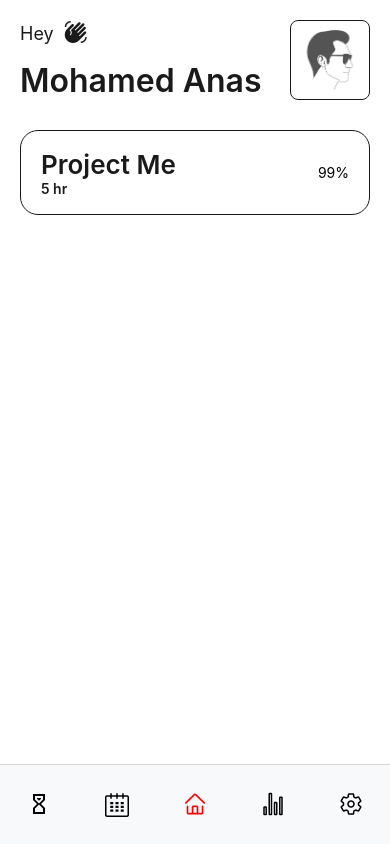
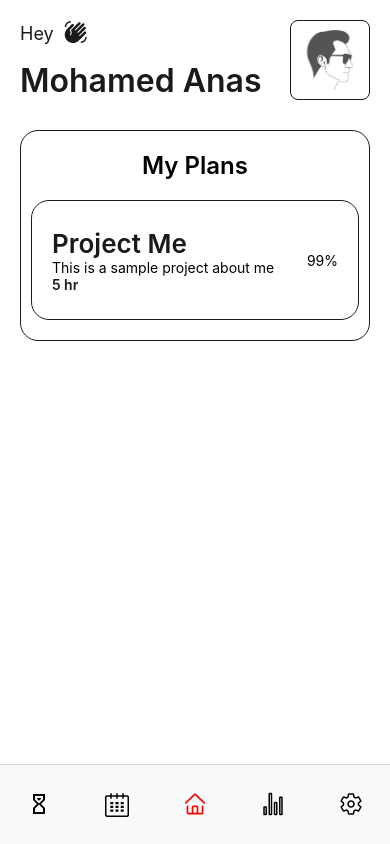
Before and after one commit to Mr-Anas1/Aero, a React Native app: screen /Home in a window 390 px wide. Built offline with nearby package versions, Linux system fonts and the light colour scheme.

Commit message:
slight changes made

```diff
--- /dev/null
+++ b/src/components/projectContainer/ProjectContainer.jsx
@@ -0,0 +1,23 @@
+import { StyleSheet, Text, View } from "react-native";
+import React from "react";
+import styles from "./projectContainer-style";
+
+const ProjectContainer = () => {
+  return (
+    <View style={styles.firstContainerTwo}>
+      <View>
+        <Text style={styles.projectName}>Project Me</Text>
+        <Text style={styles.secondaryText}>
+          This is a sample project about me
+        </Text>
+        <Text style={styles.time}>5 hr</Text>
+      </View>
+
+      <View>
+        <Text>99%</Text>
+      </View>
+    </View>
+  );
+};
+
+export default ProjectContainer;
--- /dev/null
+++ b/src/components/projectContainer/projectContainer-style.jsx
@@ -0,0 +1,33 @@
+import { StyleSheet } from "react-native";
+import colors from "../../utils/Colors";
+
+const styles = StyleSheet.create({
+  firstContainerTwo: {
+    width: "100%",
+    height: 120,
+    borderColor: colors.text,
+    borderWidth: 1,
+    borderStyle: "solid",
+    borderRadius: 18,
+    backgroundColor: colors.background,
+    flexDirection: "row",
+    justifyContent: "space-between",
+    alignItems: "center",
+    paddingLeft: 20,
+    paddingRight: 20,
+    marginBottom: 10,
+  },
+
+  projectName: {
+    fontSize: 26,
+    fontWeight: 600,
+    color: colors.text,
+  },
+
+  time: {
+    fontWeight: 600,
+    color: colors.text,
+  },
+});
+
+export default styles;
--- a/src/screens/home/home-style.js
+++ b/src/screens/home/home-style.js
@@ -19,6 +19,7 @@ const styles = StyleSheet.create({
     justifyContent: "space-between",
     flexDirection: "row",
     color: colors.text,
+    marginBottom: 30,
   },
 
   greetingsContainer: {
@@ -60,32 +61,22 @@ const styles = StyleSheet.create({
     height: 60,
   },
 
-  firstContainerTwo: {
-    width: "100%",
-    height: 85,
+  mainContainer: {
+    padding: 10,
+    justifyContent: "center",
+    alignContent: "center",
+    gap: 10,
     borderColor: colors.text,
     borderWidth: 1,
     borderStyle: "solid",
     borderRadius: 18,
-    marginTop: 30,
-    backgroundColor: colors.background,
-    flexDirection: "row",
-    justifyContent: "space-between",
-    alignItems: "center",
-    paddingLeft: 20,
-    paddingRight: 20,
-    marginBottom: 10,
   },
 
-  projectName: {
-    fontSize: 26,
+  mainContainerHeading: {
+    fontSize: 24,
     fontWeight: 600,
-    color: colors.text,
-  },
-
-  time: {
-    fontWeight: 600,
-    color: colors.text,
+    textAlign: "center",
+    margin: 10,
   },
 });
 
--- a/src/screens/home/home.jsx
+++ b/src/screens/home/home.jsx
@@ -4,6 +4,7 @@ import homeStyle from "./home-style";
 import MaterialIcons from "@expo/vector-icons/MaterialIcons";
 import { SafeAreaView } from "react-native";
 import colors from "../../utils/Colors";
+import ProjectContainer from "../../components/projectContainer/ProjectContainer";
 
 const Home = () => {
   return (
@@ -36,15 +37,9 @@ const Home = () => {
           </View>
         </View>
 
-        <View style={homeStyle.firstContainerTwo}>
-          <View>
-            <Text style={homeStyle.projectName}>Project Me</Text>
-            <Text style={homeStyle.time}>5 hr</Text>
-          </View>
-
-          <View>
-            <Text>99%</Text>
-          </View>
+        <View style={homeStyle.mainContainer}>
+          <Text style={homeStyle.mainContainerHeading}>My Plans</Text>
+          <ProjectContainer />
         </View>
       </View>
     </SafeAreaView>
```
